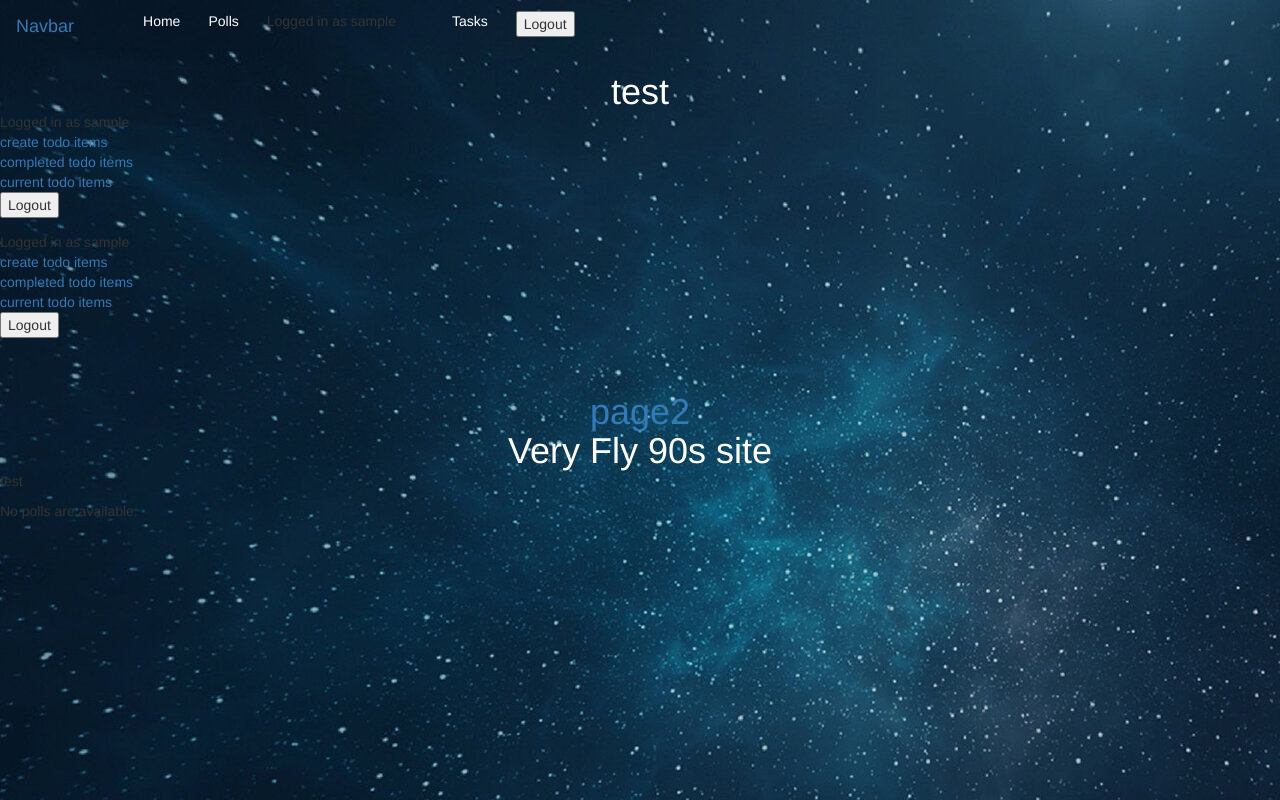
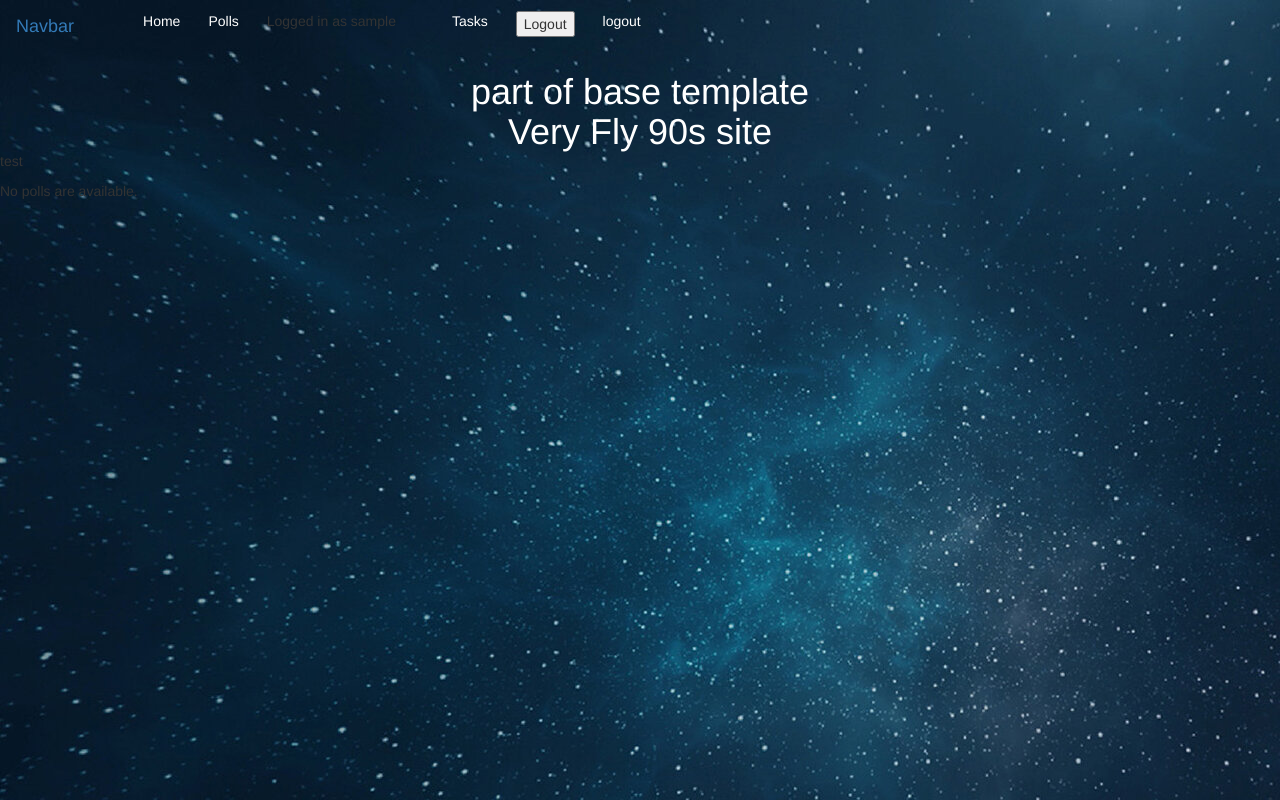
Before and after one commit to R-Trench/Django-Polls-and-Tasks, a Django app: page /polls/ in a window 1280 px wide. Run offline with Django 3.2, Linux system fonts and the light colour scheme; the visitor is signed in with stand-in values (Sample User, id 1); data that the repository does not hold is empty; some libraries are stand-ins or nearby versions.

Commit message:
worked on Navbar a little more

```diff
--- a/mysite/urls.py
+++ b/mysite/urls.py
@@ -16,9 +16,11 @@ Including another URLconf
 from django.contrib import admin
 from django.urls import path, include
 from polls import views
+from tasks import views
 
 urlpatterns = [
     path('admin/', admin.site.urls),
     path('polls/', include('polls.urls')),
     path('tasks/', include('tasks.urls')),
+    path('', views.homepage, name='homepage')
 ]
--- a/polls/templates/polls/index.html
+++ b/polls/templates/polls/index.html
@@ -5,7 +5,6 @@
 
 {% load static %}
 
-<h1><a href="{% url 'tasks:homepage' %}">page2</a></li>
 
 
 <link rel="stylesheet" type='text/css' href="{% static 'polls/style.css' %}">
--- a/tasks/templates/tasks/base.html
+++ b/tasks/templates/tasks/base.html
@@ -11,6 +11,7 @@
   </button> -->
   <div class="collapse navbar-collapse" id="navbarNav">
     <ul class="navbar-nav">
+
       <li class="nav-item active">
         <a class="nav-link" href="{% url 'tasks:homepage' %}">Home <span class="sr-only">(current)</span></a>
       </li>
@@ -18,22 +19,37 @@
       <li class="nav-item">
         <a class="nav-link" href="{% url 'polls:index' %}">Polls</a>
       </li>
+
       {% if user.is_authenticated %}
-      <li>Logged in as {{ user.username }}<li>
+
+      <li class="nav-item">
+        <p>Logged in as {{ user.username }}</p>
+      <li>
 
       <li class="nav-item">
         <a class="nav-link" href="{% url 'tasks:currenttodos' %}">Tasks</a>
       </li>
-      <li>
+
+      <li class="nav-item">
         <form action="{% url 'tasks:logoutuser' %}" method="POST">
           {% csrf_token %}
-        <button type="submit" >Logout</button>
-      </form>
+          <button type="submit" >Logout</button>
+        </form>
       </li>
+
+      <li class="nav-item">
+        <a onclick="{% url 'tasks:logoutuser' %}" method='POST'>logout</a>
+      </li>
+
       {% else %}
-      <li><a href="{% url 'tasks:signupuser' %}">Sign Up</a></li>
-      <li><a href="{% url 'tasks:loginuser' %}">Login</a></li>
 
+      <li class="nav-item">
+        <a class="nav-link" href="{% url 'tasks:signupuser' %}">Sign Up</a>
+      </li>
+
+      <li class="nav-item">
+        <a class="nav-link" href="{% url 'tasks:loginuser' %}">Login</a>
+      </li>
 
       {% endif %}
 
@@ -46,72 +62,7 @@
   </div>
 </nav>
 
-<h1>test</h1>
+<h1>part of base template</h1>
 
 
-
-
-{% if user.is_authenticated %}
-
-Logged in as {{ user.username }}
-<br>
-<a href="{% url 'tasks:createtodo' %}">create todo items</a>
-<br>
-<a href="{% url 'tasks:completedtodos' %}">completed todo items</a>
-<br>
-<a href="{% url 'tasks:currenttodos' %}">current todo items</a>
-<br>
-
-
-<form action="{% url 'tasks:logoutuser' %}" method="POST">
-  {% csrf_token %}
-  <button type="submit" >Logout</button>
-</form>
-
-{% else %}
-
-<a href="{% url 'tasks:signupuser' %}">Sign Up</a>
-<br>
-<a href="{% url 'tasks:loginuser' %}">Login</a>
-
-{% endif %}
-
-
-
-
-
-
-
-
-
-
-
-{% if user.is_authenticated %}
-
-Logged in as {{ user.username }}
-<br>
-<a href="{% url 'tasks:createtodo' %}">create todo items</a>
-<br>
-<a href="{% url 'tasks:completedtodos' %}">completed todo items</a>
-<br>
-<a href="{% url 'tasks:currenttodos' %}">current todo items</a>
-<br>
-
-
-<form action="{% url 'tasks:logoutuser' %}" method="POST">
-  {% csrf_token %}
-  <button type="submit" >Logout</button>
-</form>
-
-{% else %}
-
-<a href="{% url 'tasks:signupuser' %}">Sign Up</a>
-<br>
-<a href="{% url 'tasks:loginuser' %}">Login</a>
-
-{% endif %}
-
-
-<br>
-<br>
 {% block content %}{% endblock %}
```
